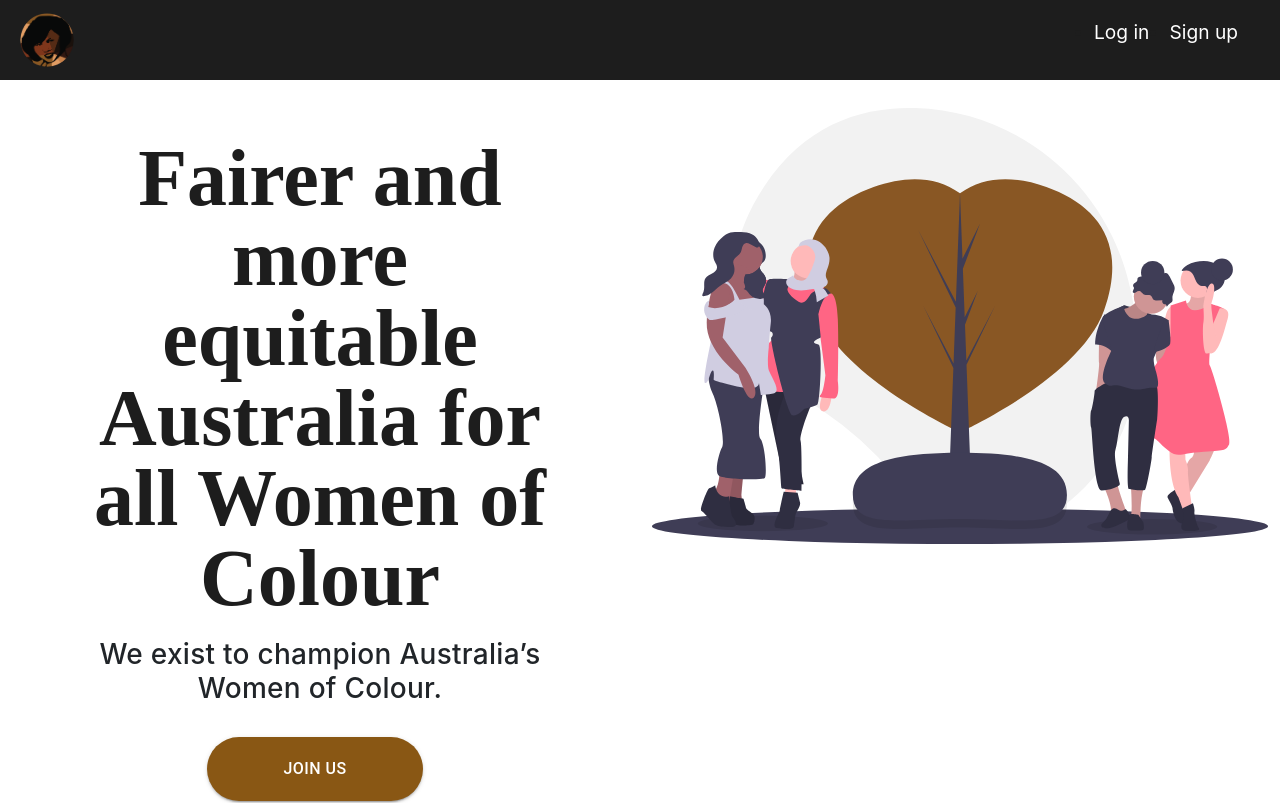
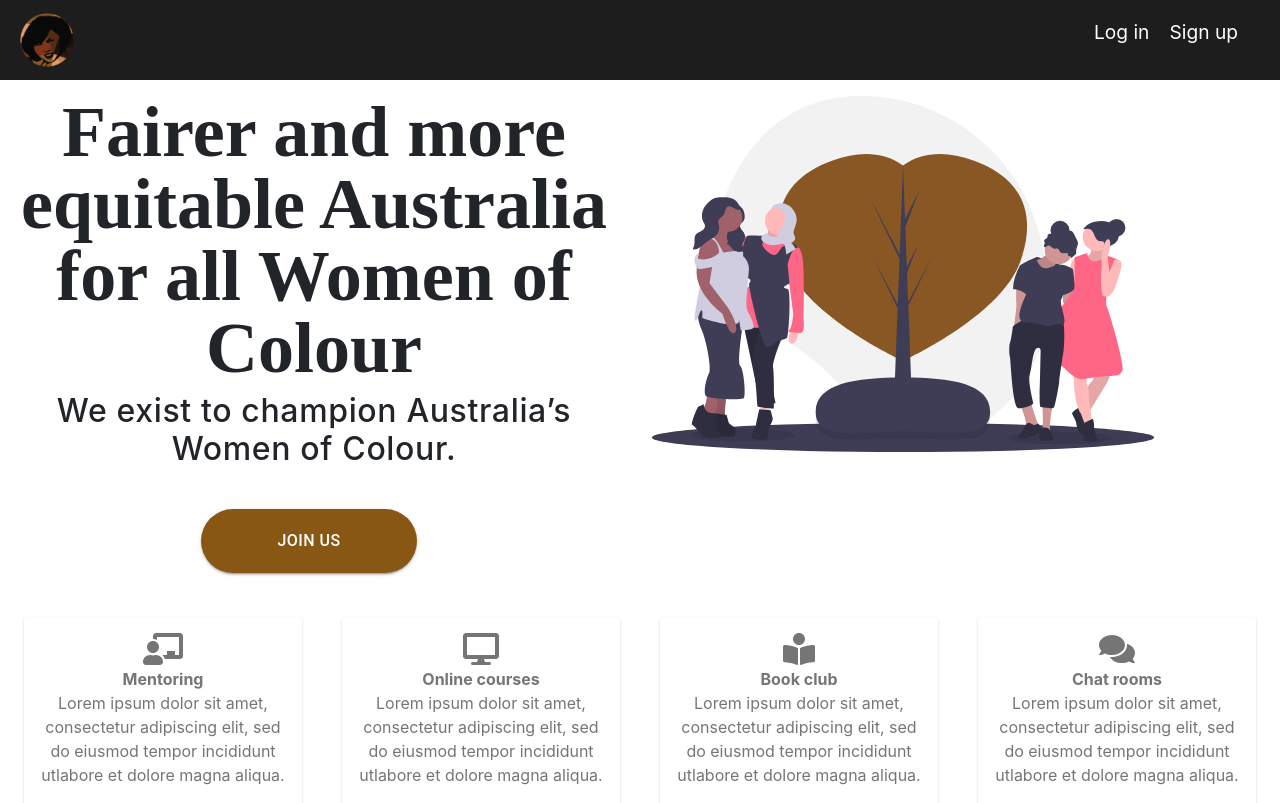
Before and after one commit to kimchirice/woc, a React (Create React App) app in the folder web/: page / in a window 1280 px wide. Shown: the top 803 px of the page. Built offline with nearby package versions, Linux system fonts and the light colour scheme.

Commit message:
seperating landing css

```diff
--- a/web/src/app/App.css
+++ b/web/src/app/App.css
@@ -1,3 +1,4 @@
+/*
 .App {
     text-align: center;
     box-sizing: border-box;
@@ -43,7 +44,6 @@
     width: 35%;
     height: 4rem;
     text-align: center;
-    text-decoration: bold;
 }
 
 .btn-join:hover {
@@ -60,3 +60,4 @@
     height: auto;
     width: 100%;
 }
+*/
--- a/web/src/pages/landing/Landing.jsx
+++ b/web/src/pages/landing/Landing.jsx
@@ -4,9 +4,12 @@ import { Container, Grid, Paper, Button } from "@material-ui/core/";
 import { FontAwesomeIcon } from "@fortawesome/react-fontawesome";
 
 import cardData from "./cardData";
-import picture from "../../res/img/women.svg";
-import "../../app/App.css";
+import landingSvg from "../../res/img/women.svg";
 import styles from "./Landing.style";
+
+/*
+    Landing page component
+*/
 
 const Card = ({ item, index }) => {
     const classes = styles();
@@ -14,7 +17,7 @@ const Card = ({ item, index }) => {
     return (
         <Grid item lg={3} key={index}>
             <Paper className={classes.paper}>
-                <FontAwesomeIcon icon={item.icons} />
+                <FontAwesomeIcon icon={item.icons} size="2x" />
                 <header>
                     <strong>{item.title}</strong>
                 </header>
@@ -30,22 +33,22 @@ function Landing() {
     return (
         <>
             <Grid container spacing={3}>
-                <Grid item xs={6} md={6} align="center">
-                    <h5 className="caption">Fairer and more equitable Australia for all Women of Colour</h5>
-                    <h5 className="description">We exist to champion Australia’s Women of Colour.</h5>
+                <Grid item xs={6} md={6} align="center" className={classes.root}>
+                    <h1 className={classes.caption}>Fairer and more equitable Australia for all Women of Colour</h1>
+                    <h5 className={classes.description}>We exist to champion Australia’s Women of Colour.</h5>
                     <Link to="/signup">
-                        <Button variant="contained" className="btn-join">
+                        <Button variant="contained" className={classes.btnJoin}>
                             Join us
                         </Button>
                     </Link>
                 </Grid>
-                <Grid item xs={12} md={6}>
-                    <img src={picture} alt="women of colour" className="picture"></img>
+                <Grid item xs={6} md={6}>
+                    <img className={classes.landingPic} src={landingSvg} alt="women of colour" />
                 </Grid>
             </Grid>
 
             <Container style={{ marginTop: "2em" }}>
-                <Grid container spacing={3}>
+                <Grid container spacing={5}>
                     {cardData.map((item, index) => (
                         <Card item={item} index={index} />
                     ))}
--- a/web/src/pages/landing/Landing.style.jsx
+++ b/web/src/pages/landing/Landing.style.jsx
@@ -2,13 +2,45 @@ import { makeStyles } from "@material-ui/core/styles";
 
 const styles = makeStyles((theme) => ({
     root: {
-        flexGrow: 1,
+        display: "flex",
+        flexDirection: "column",
+        justifyContent: "center",
     },
     paper: {
         padding: theme.spacing(2),
         textAlign: "center",
         color: theme.palette.text.secondary,
     },
+    btnJoin: {
+        fontSize: "1em",
+        backgroundColor: "#895714",
+        color: "white",
+        marginTop: "2rem",
+        borderRadius: "4rem",
+        width: "35%",
+        height: "4rem",
+        textAlign: "center",
+        "&:hover": {
+            backgroundColor: "#1d1d1d",
+        },
+        "&:active": {
+            transform: "translateY(10px)",
+        },
+    },
+    landingPic: {
+        width: "80%",
+        height: "auto",
+    },
+    description: {
+        letterSpacing: "0.02em",
+        fontSize: "2em",
+    },
+    caption: {
+        fontFamily: "Montserrat Classic",
+        fontWeight: "bold",
+        fontSize: "4.5em",
+        lineHeight: "1",
+    },
 }));
 
 export default styles;
--- a/web/src/pages/landing/cardData.js
+++ b/web/src/pages/landing/cardData.js
@@ -1,4 +1,4 @@
-export default [
+const cardData = [
     {
         icons: ["fas", "chalkboard-teacher"],
         title: "Mentoring",
@@ -12,7 +12,7 @@ export default [
             "Lorem ipsum dolor sit amet, consectetur adipiscing elit, sed do eiusmod tempor incididunt utlabore et dolore magna aliqua.",
     },
     {
-        icons: ["fas", "bookreader"],
+        icons: ["fas", "book-reader"],
         title: "Book club",
         desc:
             "Lorem ipsum dolor sit amet, consectetur adipiscing elit, sed do eiusmod tempor incididunt utlabore et dolore magna aliqua.",
@@ -24,3 +24,5 @@ export default [
             "Lorem ipsum dolor sit amet, consectetur adipiscing elit, sed do eiusmod tempor incididunt utlabore et dolore magna aliqua.",
     },
 ];
+
+export default cardData;
```
